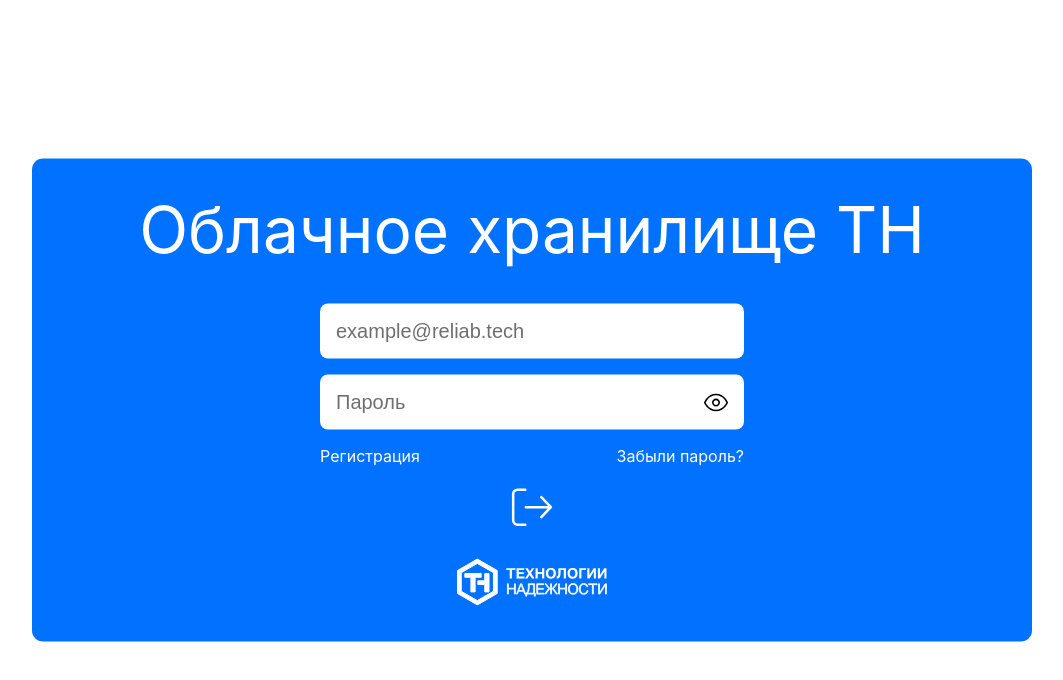
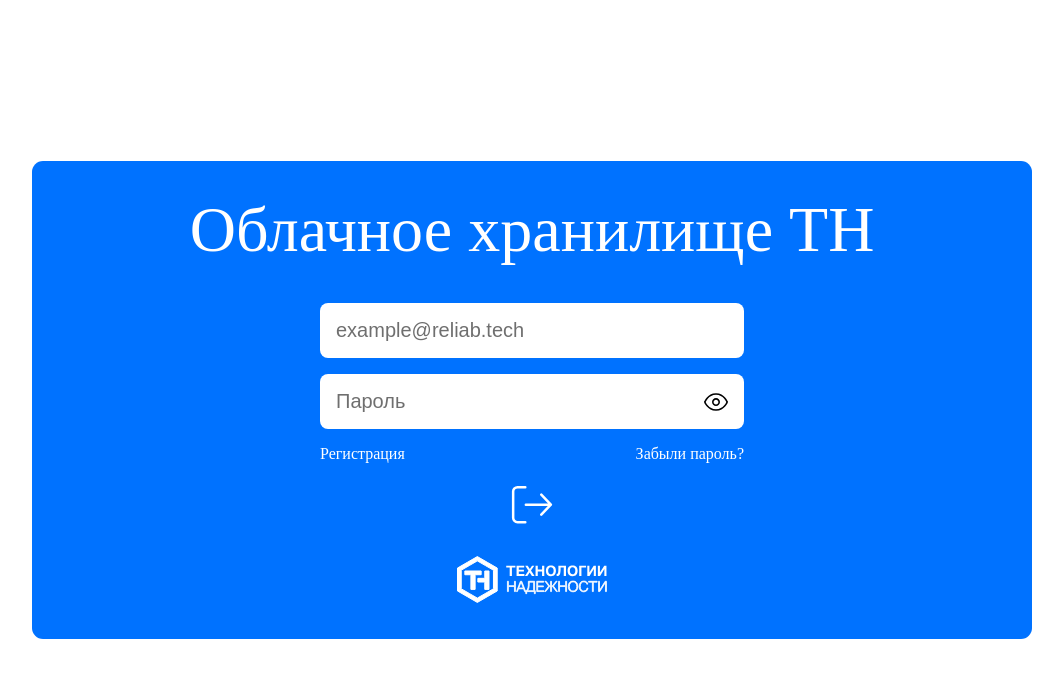
Before and after one commit to joking785/cloud_test, a React (Create React App) app: page /login in a window 1280 px wide. Shown: the top 680 px of the page, without its empty margins (108-1171 px from the left). Built offline with nearby package versions, Linux system fonts and the light colour scheme.

Commit message:
Убран шрифт из style.css LoginForm

```diff
--- a/src/pages/LoginPage/styles.css
+++ b/src/pages/LoginPage/styles.css
@@ -1,7 +1,5 @@
 .LoginForm_container {
   color: white;
-  font-family: Inter, sans-serif;
-  font-weight: 400;
   position: fixed;
   top: 50%;
   left: 50%;
```
